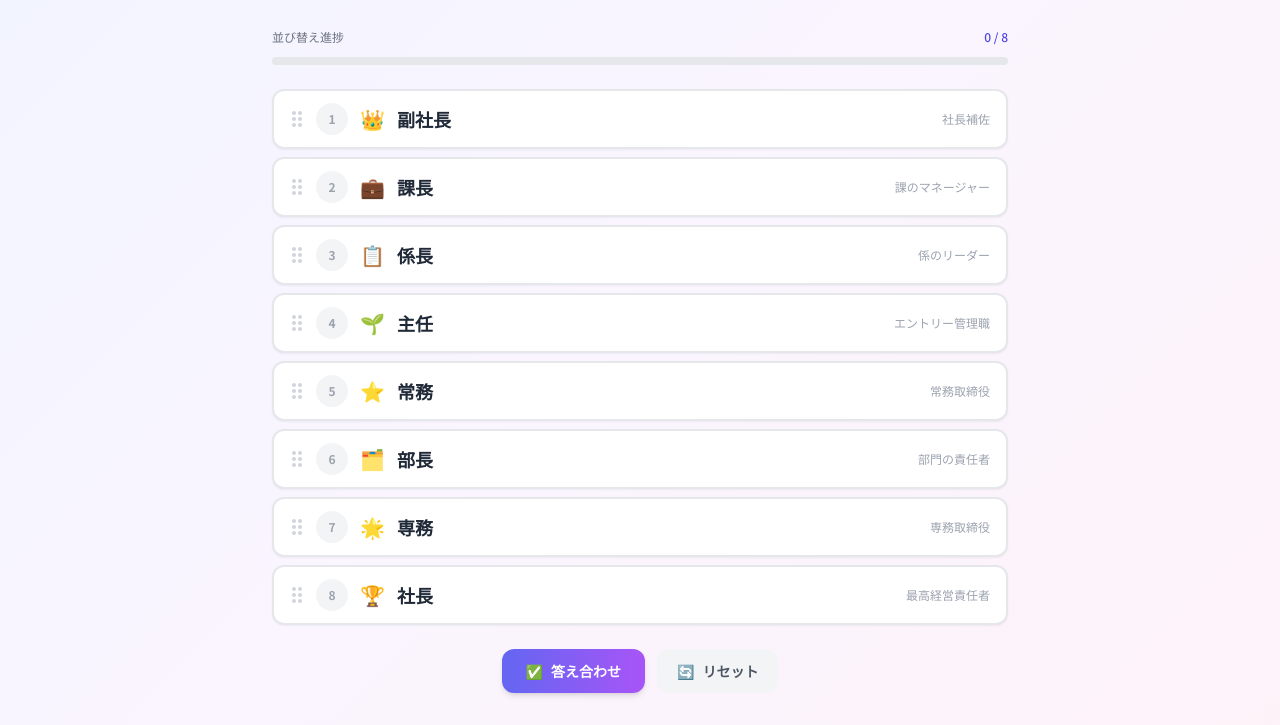
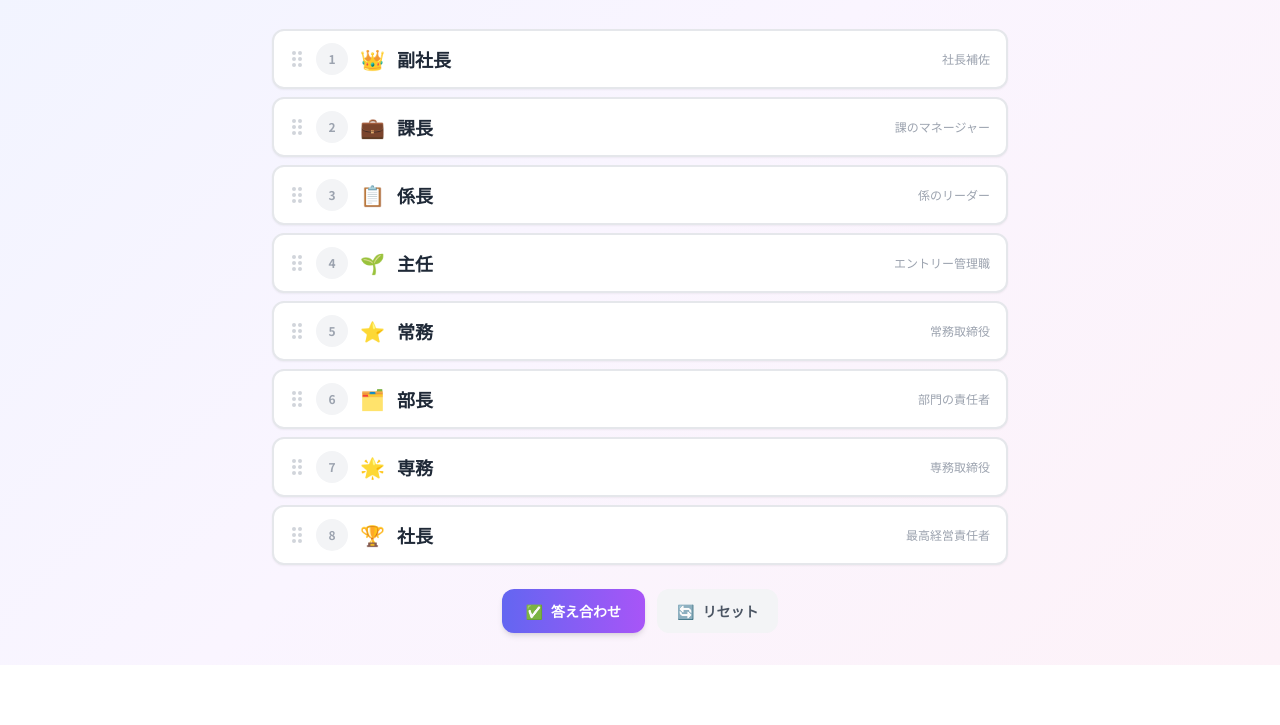
Before and after one commit to mkt918/01bikomi_shokui, a plain HTML site: page index.html in a window 1280 px wide. Shown: the part 214-939 px from the top of the page. After the commit the page ends 879 px from the top, so only its background shows below. Drawn offline with nearby package versions, Linux system fonts and the light colour scheme.

Commit message:
fix: 並び替え進捗バーを削除（ヒントになるため）

```diff
--- a/index.html
+++ b/index.html
@@ -1,5 +1,6 @@
 <!DOCTYPE html>
 <html lang="ja">
+
 <head>
   <meta charset="UTF-8" />
   <meta name="viewport" content="width=device-width, initial-scale=1.0" />
@@ -49,56 +50,72 @@
       },
     };
   </script>
-  <link href="https://fonts.googleapis.com/css2?family=Noto+Sans+JP:wght@400;500;700;900&display=swap" rel="stylesheet" />
+  <link href="https://fonts.googleapis.com/css2?family=Noto+Sans+JP:wght@400;500;700;900&display=swap"
+    rel="stylesheet" />
   <style>
-    body { font-family: 'Noto Sans JP', sans-serif; }
+    body {
+      font-family: 'Noto Sans JP', sans-serif;
+    }
+
     .drag-over {
       background: rgba(99, 102, 241, 0.1) !important;
       border-color: #6366f1 !important;
       transform: scale(1.02);
     }
+
     .dragging {
       opacity: 0.4;
       transform: scale(0.95);
     }
+
     .card-correct {
       background: linear-gradient(135deg, #ecfdf5, #d1fae5) !important;
       border-color: #10b981 !important;
     }
+
     .card-wrong {
       background: linear-gradient(135deg, #fef2f2, #fee2e2) !important;
       border-color: #ef4444 !important;
     }
+
     .rank-badge {
       background: linear-gradient(135deg, #6366f1, #8b5cf6);
     }
+
     .hero-gradient {
       background: linear-gradient(135deg, #f0f4ff 0%, #faf5ff 50%, #fdf2f8 100%);
     }
+
     .card-base {
       transition: all 0.25s cubic-bezier(0.4, 0, 0.2, 1);
     }
+
     .card-base:hover:not(.card-correct):not(.card-wrong) {
       transform: translateY(-2px);
       box-shadow: 0 8px 25px rgba(99, 102, 241, 0.15);
     }
+
     .progress-bar {
       transition: width 0.6s cubic-bezier(0.4, 0, 0.2, 1);
     }
+
     .confetti {
       position: fixed;
       pointer-events: none;
       z-index: 9999;
-      top: 0; left: 0;
+      top: 0;
+      left: 0;
       width: 100%;
       height: 100%;
     }
+
     .hint-badge {
       background: linear-gradient(135deg, #fef3c7, #fde68a);
       border: 2px solid #f59e0b;
     }
   </style>
 </head>
+
 <body class="hero-gradient min-h-screen">
 
   <!-- ヘッダー -->
@@ -115,7 +132,8 @@
         <div id="scoreDisplay" class="hidden bg-indigo-50 border border-indigo-200 rounded-full px-3 py-1">
           <span class="text-xs font-bold text-indigo-600">スコア: <span id="scoreVal">0</span>点</span>
         </div>
-        <button id="helpBtn" class="w-8 h-8 rounded-full bg-gray-100 text-gray-500 text-sm font-bold hover:bg-indigo-100 hover:text-indigo-600 transition-all">?</button>
+        <button id="helpBtn"
+          class="w-8 h-8 rounded-full bg-gray-100 text-gray-500 text-sm font-bold hover:bg-indigo-100 hover:text-indigo-600 transition-all">?</button>
       </div>
     </div>
   </header>
@@ -130,20 +148,12 @@
         <span class="text-sm font-medium text-indigo-700">役職の序列クイズ</span>
       </div>
       <h2 class="text-2xl md:text-3xl font-black text-gray-800 mb-2">正しい順番に並び替えよう！</h2>
-      <p class="text-gray-500 text-sm">下の職位カードをドラッグして、<strong class="text-indigo-600">高い順（上）→ 低い順（下）</strong>に並べてください</p>
+      <p class="text-gray-500 text-sm">下の職位カードをドラッグして、<strong class="text-indigo-600">高い順（上）→ 低い順（下）</strong>に並べてください
+      </p>
     </div>
 
     <!-- ゲームエリア -->
     <div id="gameArea" class="animate-slideUp">
-
-      <!-- 進捗バー -->
-      <div class="flex items-center justify-between mb-3">
-        <span class="text-xs font-medium text-gray-500">並び替え進捗</span>
-        <span class="text-xs font-medium text-indigo-600" id="progressText">0 / 8</span>
-      </div>
-      <div class="w-full bg-gray-200 rounded-full h-2 mb-6">
-        <div id="progressBar" class="progress-bar bg-gradient-to-r from-indigo-400 to-purple-400 h-2 rounded-full" style="width: 0%"></div>
-      </div>
 
       <!-- ドロップゾーン -->
       <div id="dropZone" class="space-y-2 mb-6">
@@ -171,7 +181,8 @@
   </main>
 
   <!-- ヘルプモーダル -->
-  <div id="helpModal" class="hidden fixed inset-0 bg-black/40 backdrop-blur-sm z-50 flex items-center justify-center p-4">
+  <div id="helpModal"
+    class="hidden fixed inset-0 bg-black/40 backdrop-blur-sm z-50 flex items-center justify-center p-4">
     <div class="bg-white rounded-2xl shadow-2xl max-w-sm w-full p-6 animate-pop">
       <div class="flex items-center justify-between mb-4">
         <h3 class="text-lg font-black text-gray-800">🏢 遊び方</h3>
@@ -239,7 +250,6 @@
       document.getElementById('checkBtn').disabled = false;
       document.getElementById('checkBtn').classList.remove('opacity-50');
       document.getElementById('scoreDisplay').classList.add('hidden');
-      updateProgress();
     }
 
     // ============================
@@ -303,7 +313,6 @@
       const moved = currentOrder.splice(dragSrcIndex, 1)[0];
       currentOrder.splice(targetIndex, 0, moved);
       renderDropZone();
-      updateProgress();
     }
     function onDragEnd() {
       document.querySelectorAll('#dropZone > div').forEach(d => {
@@ -356,25 +365,12 @@
           const moved = currentOrder.splice(touchSrcIndex, 1)[0];
           currentOrder.splice(targetIndex, 0, moved);
           renderDropZone();
-          updateProgress();
         }
       }
       document.querySelectorAll('#dropZone > div').forEach(d => d.style.opacity = '');
       touchSrcIndex = null;
     }
 
-    // ============================
-    // 進捗更新
-    // ============================
-    function updateProgress() {
-      let correct = 0;
-      currentOrder.forEach((item, i) => {
-        if (item.level === CORRECT_ORDER[i].level) correct++;
-      });
-      const pct = Math.round((correct / 8) * 100);
-      document.getElementById('progressBar').style.width = pct + '%';
-      document.getElementById('progressText').textContent = `${correct} / 8`;
-    }
 
     // ============================
     // 答え合わせ
@@ -501,7 +497,7 @@
         x: Math.random() * canvas.width,
         y: -20,
         r: Math.random() * 8 + 4,
-        color: ['#6366f1','#8b5cf6','#ec4899','#f59e0b','#10b981'][Math.floor(Math.random() * 5)],
+        color: ['#6366f1', '#8b5cf6', '#ec4899', '#f59e0b', '#10b981'][Math.floor(Math.random() * 5)],
         speed: Math.random() * 4 + 2,
         angle: Math.random() * 360,
         spin: Math.random() * 10 - 5,
@@ -535,4 +531,5 @@
     initGame();
   </script>
 </body>
+
 </html>
```
